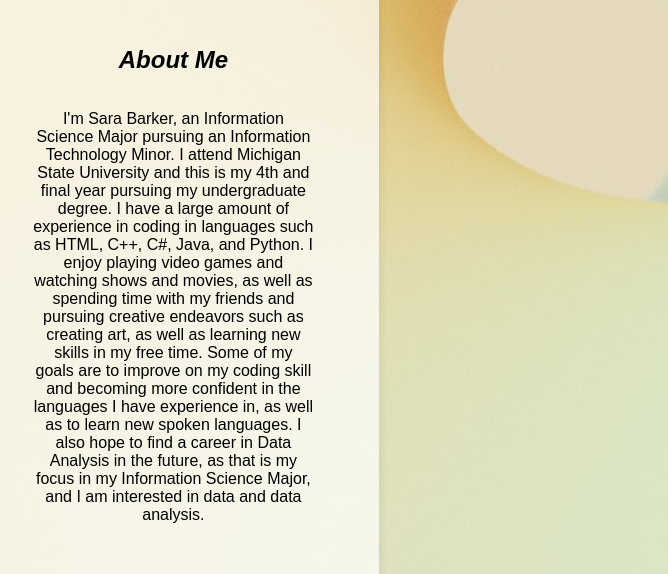
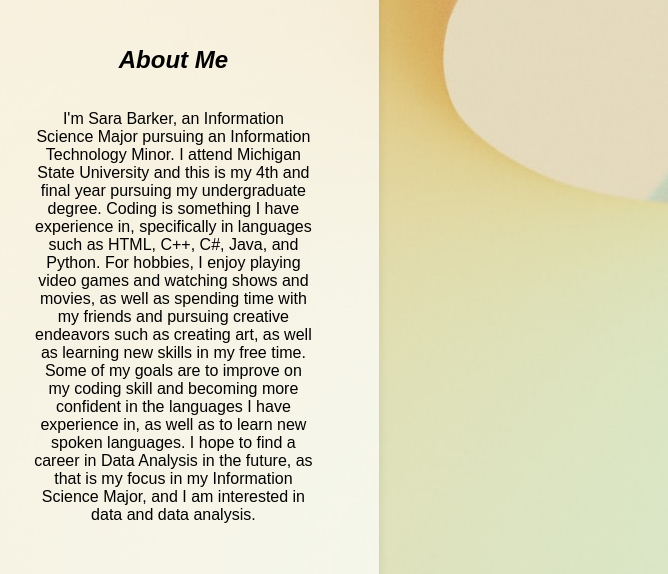
Before and after one commit to barker44/mi349_final, a plain HTML site: page index.html in a window 1280 px wide. Shown: the part 225-799 px from the top of the page, 612-1280 px from the left. Drawn offline with Linux system fonts and the light colour scheme.

Commit message:
copywriting

```diff
--- a/index.html
+++ b/index.html
@@ -34,10 +34,10 @@
        <h2>About Me</h2>
        <p>I'm Sara Barker, an Information Science Major pursuing an Information Technology Minor.
          I attend Michigan State University and this is my 4th and final year pursuing my undergraduate degree.
-         I have a large amount of experience in coding in languages such as HTML, C++, C#, Java, and Python.
-         I enjoy playing video games and watching shows and movies, as well as spending time with my friends and pursuing creative endeavors such as creating art, as well as learning new skills in my free time.
+         Coding is something I have experience in, specifically in languages such as HTML, C++, C#, Java, and Python.
+         For hobbies, I enjoy playing video games and watching shows and movies, as well as spending time with my friends and pursuing creative endeavors such as creating art, as well as learning new skills in my free time.
          Some of my goals are to improve on my coding skill and becoming more confident in the languages I have experience in, as well as to learn new spoken languages.
-         I also hope to find a career in Data Analysis in the future, as that is my focus in my Information Science Major, and I am interested in data and data analysis. </p>
+         I hope to find a career in Data Analysis in the future, as that is my focus in my Information Science Major, and I am interested in data and data analysis. </p>
      </section>
 </section>
 </body>
```
